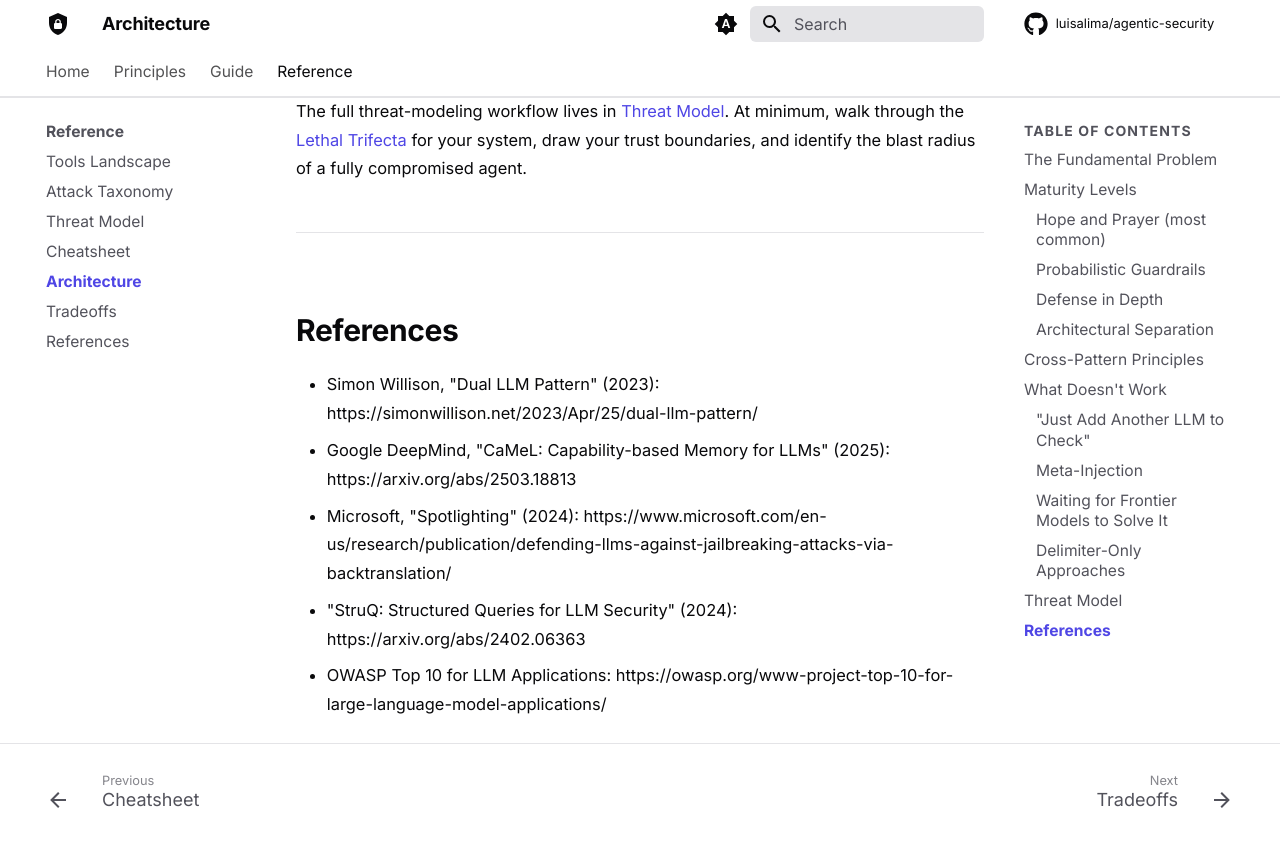
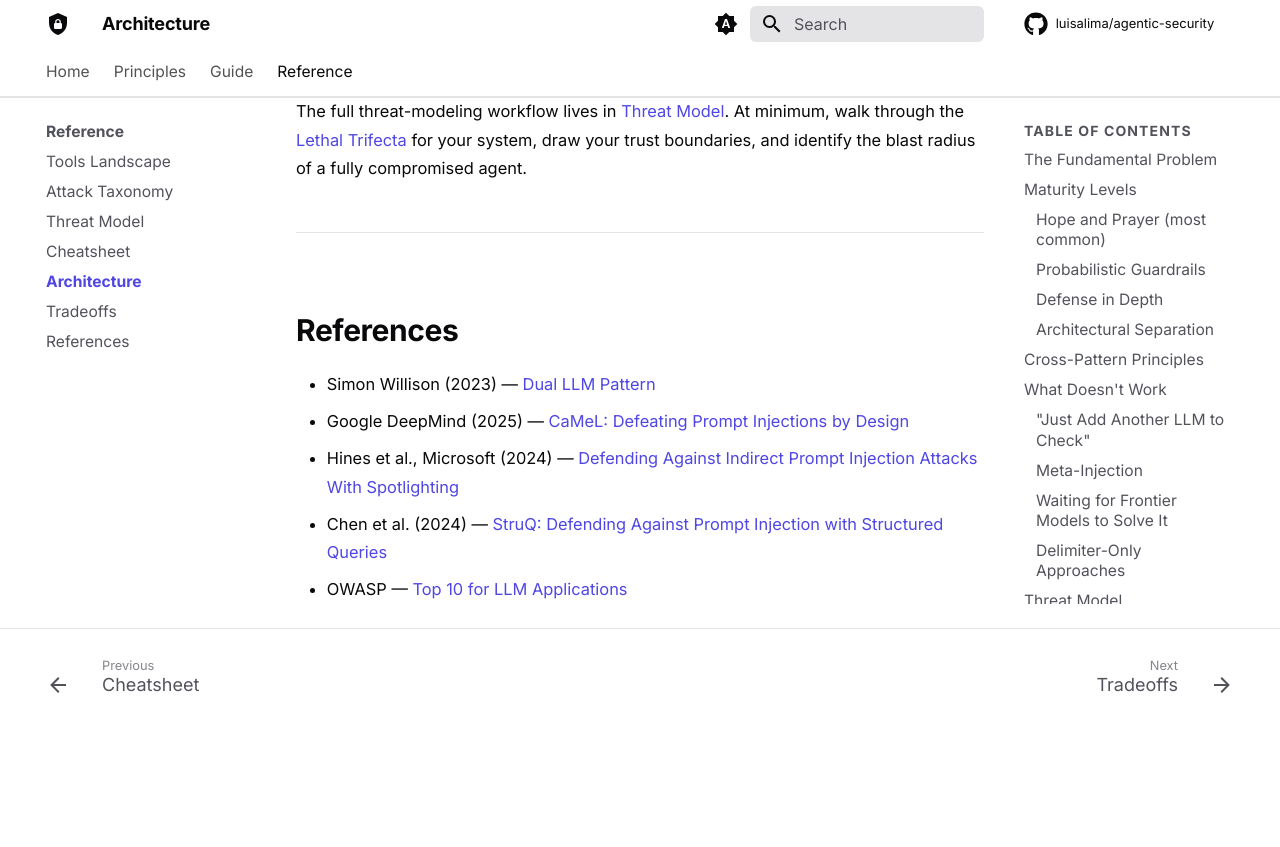
Before and after one commit to luisalima/agentic-security, an MkDocs documentation site: the page built from docs/reference/architecture.md, in a window 1280 px wide and 900 px high, scrolled down 3755 px. Shown: the top 847 px of the window. Built offline with MkDocs 1.6.1 and Material for MkDocs 9.7.7, drawn with Linux system fonts in a browser that asks for light colours; comment, search, counter and statistics services are not loaded; after the commit the page ends 4540 px from its top, so only the background shows below that.

Commit message:
docs: canonicalize external URLs + freshen architecture references
URL canonicalization across the docs surface — old paths still redirect
but the canonical forms are stable and avoid future link rot:

- `ollama.ai` → `ollama.com` in README + CONTRIBUTING
- OWASP LLM Top 10 (`owasp.org/www-project-…`) → `genai.owasp.org/llm-top-10/`
  in 6 references (README quick-pick already updated; this catches the
  rest in cheatsheet, references, tools.md, 0_vulnerabilities, and
  8_enterprise_zero_trust)

Also rewrites the References section in architecture.md: converts bare
URLs to bracket-link style, fixes the CaMeL paper title to "Defeating
Prompt Injections by Design", and replaces the dead Microsoft Research
publication URL for Spotlighting with the canonical arxiv link.

Co-Authored-By: Claude Opus 4.7 (1M context) <noreply@anthropic.com>

```diff
--- a/docs/reference/architecture.md
+++ b/docs/reference/architecture.md
@@ -90,8 +90,8 @@ The full threat-modeling workflow lives in [Threat Model](threat_model.md). At m
 
 ## References
 
-- Simon Willison, "Dual LLM Pattern" (2023): https://simonwillison.net/2023/Apr/25/dual-llm-pattern/
-- Google DeepMind, "CaMeL: Capability-based Memory for LLMs" (2025): https://arxiv.org/abs/2503.18813
-- Microsoft, "Spotlighting" (2024): https://www.microsoft.com/en-us/research/publication/defending-llms-against-jailbreaking-attacks-via-backtranslation/
-- "StruQ: Structured Queries for LLM Security" (2024): https://arxiv.org/abs/2402.06363
-- OWASP Top 10 for LLM Applications: https://owasp.org/www-project-top-10-for-large-language-model-applications/
+- Simon Willison (2023) — [Dual LLM Pattern](https://simonwillison.net/2023/Apr/25/dual-llm-pattern/)
+- Google DeepMind (2025) — [CaMeL: Defeating Prompt Injections by Design](https://arxiv.org/abs/2503.18813)
+- Hines et al., Microsoft (2024) — [Defending Against Indirect Prompt Injection Attacks With Spotlighting](https://arxiv.org/abs/2403.14720)
+- Chen et al. (2024) — [StruQ: Defending Against Prompt Injection with Structured Queries](https://arxiv.org/abs/2402.06363)
+- OWASP — [Top 10 for LLM Applications](https://genai.owasp.org/llm-top-10/)
```
Also changed, not shown: CONTRIBUTING.md (+1 -1 lines), README.md (+1 -1 lines), docs/guide/0_vulnerabilities.md (+2 -2 lines), docs/guide/8_enterprise_zero_trust.md (+1 -1 lines), docs/reference/cheatsheet.md (+1 -1 lines), docs/reference/references.md (+1 -1 lines), docs/reference/tools.md (+1 -1 lines).
